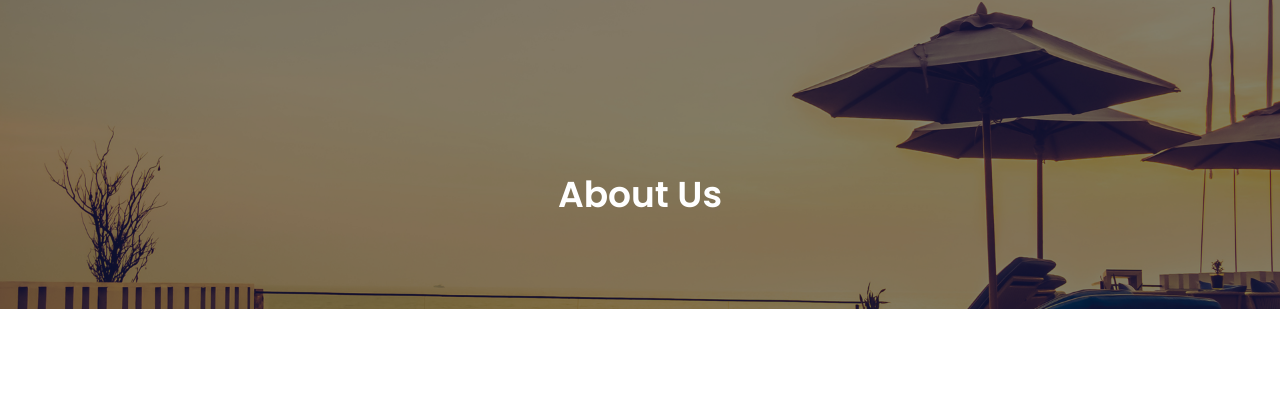
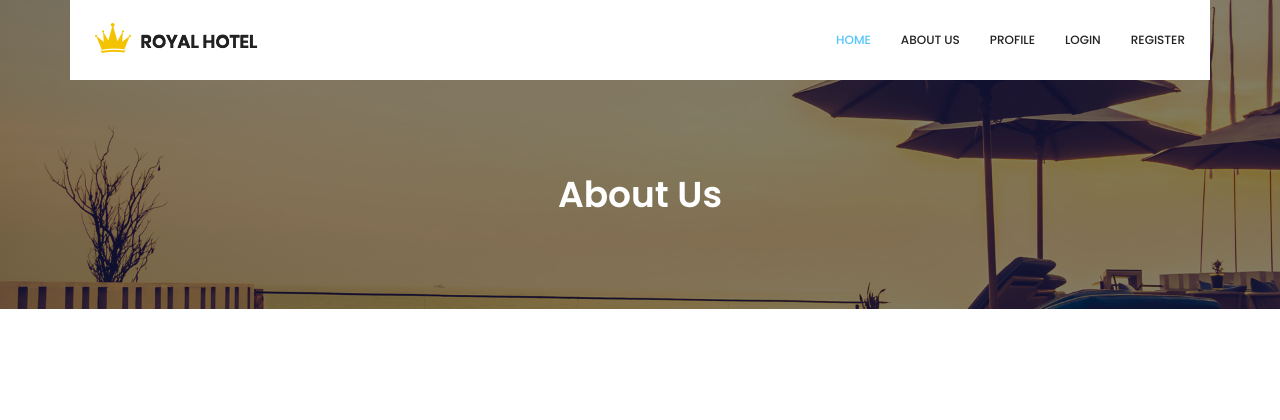
Before and after one commit to markkareemdev/Hotel_Management_System_TOOLBOX, a Django app: template hotel/templates/hotel/about.html in a window 1280 px wide. Shown: the top 420 px of the page. Run offline with Django 3.2, Linux system fonts and the light colour scheme; the template is opened without the code that fills it, so the values that code supplies are empty; some libraries are stand-ins or nearby versions.

Commit message:
postgress database installed, psycopg2 added to requirements.txt, ci.yml adjusted for postgress db, templates and respective links adjusted

```diff
--- a/hotel/templates/hotel/about.html
+++ b/hotel/templates/hotel/about.html
@@ -21,6 +21,33 @@
     </head>
 
     <body>
+         <header class="header_area">
+            <div class="container">
+                <nav class="navbar navbar-expand-lg navbar-light">
+                    <!-- Brand and toggle get grouped for better mobile display -->
+
+                    <a class="navbar-brand logo_h" href="{% url 'hotel-home' %}"><img src="{% static 'image/Logo.png' %}" alt=""></a>
+                    <button class="navbar-toggler" type="button" data-toggle="collapse" data-target="#navbarSupportedContent" aria-controls="navbarSupportedContent" aria-expanded="false" aria-label="Toggle navigation">
+                        <span class="icon-bar"></span>
+                        <span class="icon-bar"></span>
+                        <span class="icon-bar"></span>
+                    </button>
+                    <!-- Collect the nav links, forms, and other content for toggling -->
+                    <div class="collapse navbar-collapse offset" id="navbarSupportedContent">
+                        <ul class="nav navbar-nav menu_nav ml-auto">
+                            <li class="nav-item active"><a class="nav-link" href="{% url 'hotel-home' %}">Home</a></li>
+                            <li class="nav-item"><a class="nav-link" href="{% url 'hotel-about' %}">About us</a></li>
+                            <li class="nav-item"><a class="nav-link" href="{% url 'profile' %}">Profile</a></li>
+                            <li class="nav-item"><a class="nav-link" href="{% url 'admin-login' %}">Login</a></li>
+                            {% comment %} <li class="nav-item"><a class="nav-link" href={% url 'contacts' %}>Login</a></li> {% endcomment %}
+                            <li class="nav-item"><a class="nav-link" href={% url 'register' %}>Register</a></li>
+                        </ul>
+                    </div>
+                </nav>
+            </div>
+        </header>
+
+
         <!--================Breadcrumb Area =================-->
         <section class="breadcrumb_area">
             <div class="overlay bg-parallax" data-stellar-ratio="0.8" data-stellar-vertical-offset="0" data-background=""></div>
@@ -50,6 +77,7 @@
             </div>
         </section>
         <!--================ About History Area  =================-->
+
         <!-- Optional JavaScript -->
         <!-- jQuery first, then Popper.js, then Bootstrap JS -->
         <script src="{% static 'js/jquery-3.2.1.min.js' %}"></script>
--- a/hotel/templates/hotel/base.html
+++ b/hotel/templates/hotel/base.html
@@ -27,7 +27,7 @@
                 <nav class="navbar navbar-expand-lg navbar-light">
                     <!-- Brand and toggle get grouped for better mobile display -->
 
-                    <a class="navbar-brand logo_h" href="index.html"><img src="{% static 'image/Logo.png' %}" alt=""></a>
+                    <a class="navbar-brand logo_h" href="{% url 'hotel-home' %}"><img src="{% static 'image/Logo.png' %}" alt=""></a>
                     <button class="navbar-toggler" type="button" data-toggle="collapse" data-target="#navbarSupportedContent" aria-controls="navbarSupportedContent" aria-expanded="false" aria-label="Toggle navigation">
                         <span class="icon-bar"></span>
                         <span class="icon-bar"></span>
@@ -39,7 +39,6 @@
                             <li class="nav-item active"><a class="nav-link" href="{% url 'hotel-home' %}">Home</a></li>
                             <li class="nav-item"><a class="nav-link" href="{% url 'hotel-about' %}">About us</a></li>
                             <li class="nav-item"><a class="nav-link" href="{% url 'profile' %}">Profile</a></li>
-                            <li class="nav-item"><a class="nav-link" href="#">Logout</a></li>
                             <li class="nav-item"><a class="nav-link" href="{% url 'admin-login' %}">Login</a></li>
                             {% comment %} <li class="nav-item"><a class="nav-link" href={% url 'contacts' %}>Login</a></li> {% endcomment %}
                             <li class="nav-item"><a class="nav-link" href={% url 'register' %}>Register</a></li>
--- a/hotel/templates/hotel/index.html
+++ b/hotel/templates/hotel/index.html
@@ -27,7 +27,7 @@
                 <nav class="navbar navbar-expand-lg navbar-light">
                     <!-- Brand and toggle get grouped for better mobile display -->
 
-                    <a class="navbar-brand logo_h" href="index.html"><img src="{% static 'image/Logo.png' %}" alt=""></a>
+                    <a class="navbar-brand logo_h" href="{% url 'hotel-home' %}"><img src="{% static 'image/Logo.png' %}" alt=""></a>
                     <button class="navbar-toggler" type="button" data-toggle="collapse" data-target="#navbarSupportedContent" aria-controls="navbarSupportedContent" aria-expanded="false" aria-label="Toggle navigation">
                         <span class="icon-bar"></span>
                         <span class="icon-bar"></span>
@@ -39,7 +39,6 @@
                             <li class="nav-item active"><a class="nav-link" href="{% url 'hotel-home' %}">Home</a></li>
                             <li class="nav-item"><a class="nav-link" href="{% url 'hotel-about' %}">About us</a></li>
                             <li class="nav-item"><a class="nav-link" href="{% url 'profile' %}">Profile</a></li>
-                            <li class="nav-item"><a class="nav-link" href="#">Logout</a></li>
                             <li class="nav-item"><a class="nav-link" href="{% url 'admin-login' %}">Login</a></li>
                             {% comment %} <li class="nav-item"><a class="nav-link" href={% url 'contacts' %}>Login</a></li> {% endcomment %}
                             <li class="nav-item"><a class="nav-link" href={% url 'register' %}>Register</a></li>
@@ -117,8 +116,7 @@
                     <div class="col-lg-3 col-sm-6">
                         <div class="accomodation_item text-center">
                             <div class="hotel_img">
-
-                                <img src="{% static 'image/room1.jpg'%}" alt="">
+                                <img src="{% static 'image/room4.jpg'%}" alt="">
                                 <a href="#" class="btn theme_btn button_hover">Book Now</a>
                             </div>
                             <a href="#"><h4 class="sec_h4">Double Deluxe Room</h4></a>
--- a/requirements.txt
+++ b/requirements.txt
@@ -11,6 +11,7 @@ gunicorn==20.1.0
 idna==3.2
 oauthlib==3.1.1
 Pillow==8.3.1
+psycopg2==2.9.1
 pycparser==2.20
 PyJWT==2.1.0
 python3-openid==3.2.0
```
Also changed, not shown: hotel/views.py (+0 -7 lines), hotel_management_system/settings.py (+25 -2 lines), .github/workflows/ci.yml.
